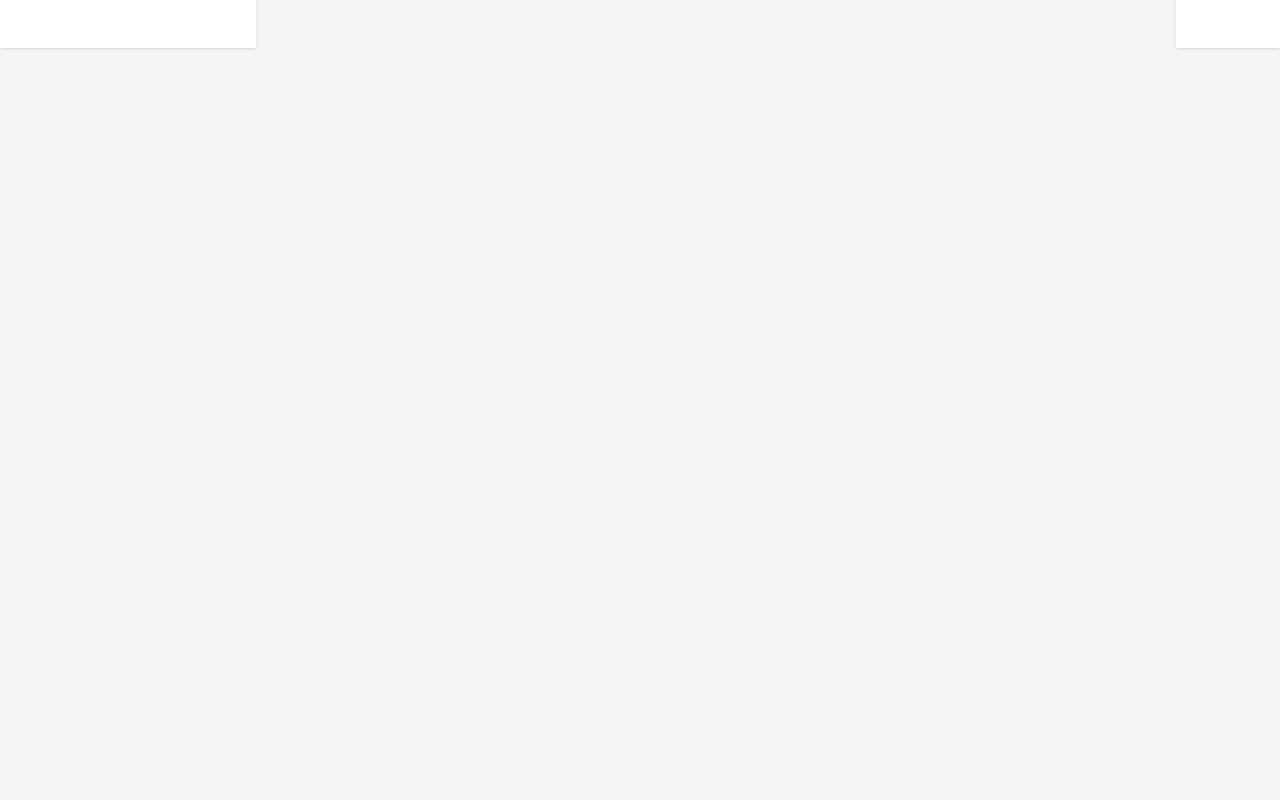
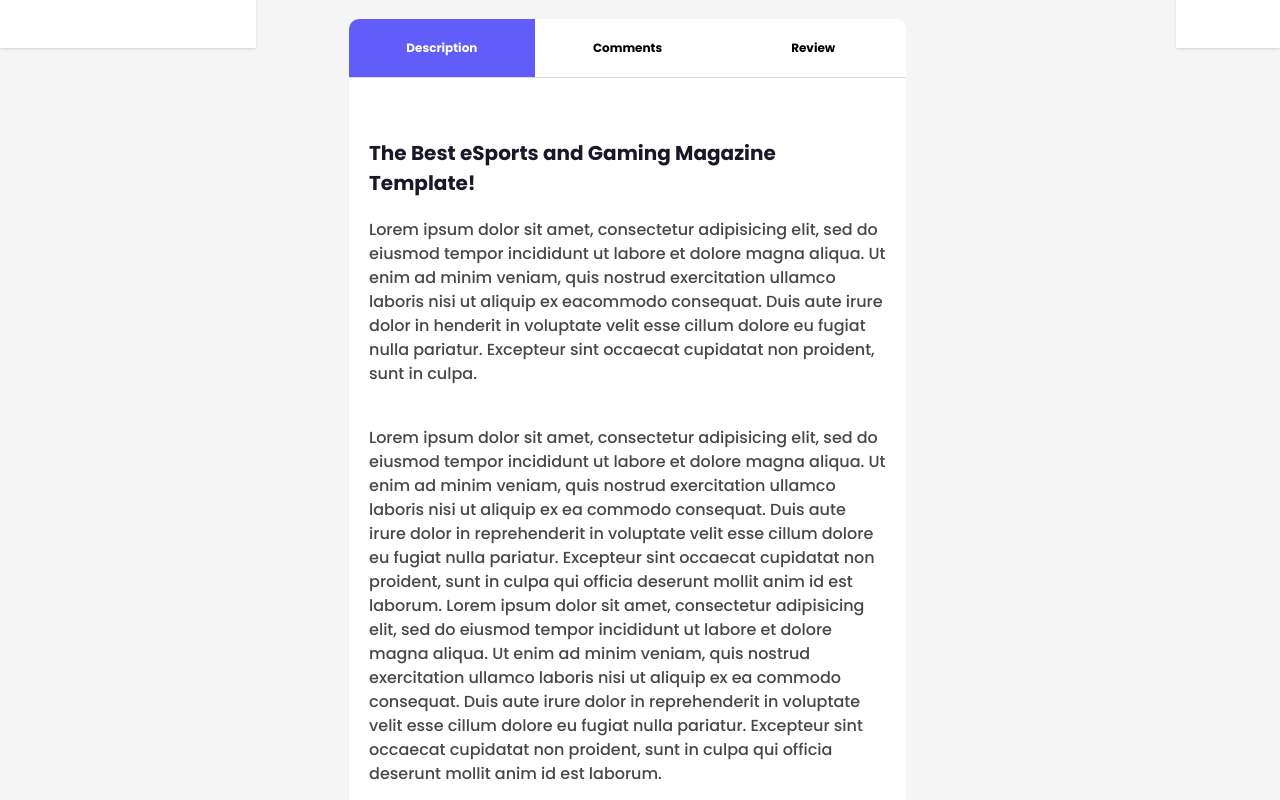
Before and after one commit to Dipokdas347250/social_media, a React (Vite) app: page /Product_Items in a window 1280 px wide. Shown: the part 840-1640 px from the top of the page. Before the commit the page ends 802 px from the top, so only its background shows below. Built offline with nearby package versions, Linux system fonts and the light colour scheme.

Commit message:
TabPanel add done in product items section

```diff
--- a/src/componentes/pages/product_Items/Product_Items_Details.jsx
+++ b/src/componentes/pages/product_Items/Product_Items_Details.jsx
@@ -1,9 +1,11 @@
 import React from 'react'
-import { FaArrowRight,FaArrowLeft  } from "react-icons/fa";
+import { FaArrowRight, FaArrowLeft } from "react-icons/fa";
 import rec from "../../../assets/rec.png"
 import rect0 from "../../../assets/rect0.png"
 import { FaStar } from "react-icons/fa";
 import { Link } from 'react-router';
+import { Tab, Tabs, TabList, TabPanel } from 'react-tabs';
+import "react-tabs/style/react-tabs.css";
 
 
 const Product_Items_Details = () => {
@@ -17,7 +19,7 @@ const Product_Items_Details = () => {
       <div className="flex gap-2.5 mt-6">
         <div className=" space-y-1.5 mt-42.5">
           <div className="py-2 px-4.25 bg-white flex justify-center rounded-[7px] text-[#23D2E2]">
-             <FaArrowRight/>
+            <FaArrowRight />
           </div>
           <div className="p-1.5 bg-white rounded-[10px] space-y-1">
             <img src={rec} alt="" />
@@ -26,11 +28,66 @@ const Product_Items_Details = () => {
           </div>
           <div className="py-2 px-4.25 bg-white flex justify-center rounded-[7px] text-[#23D2E2]">
 
-            <FaArrowLeft/>
+            <FaArrowLeft />
           </div>
         </div>
         <div className="w-[70%]">
           <img className='w-full' src={rect0} alt="" />
+          <div className="mt-25">
+            <Tabs>
+              <TabList className="flex justify-center border-b  border-[#D9D9D9] bg-white rounded-t-[10px]">
+                <Tab
+                  selectedClassName=" bg-[#615DFA] text-white"
+                  className=" w-[50%] flex justify-center items-center py-5 cursor-pointer outline-none text-[12px] text-black font-bold font-poppins gap-4 rounded-tl-[10px] "> Description</Tab>
+                <Tab
+                  selectedClassName=" bg-[#615DFA] text-white"
+                  className=" w-[50%] flex justify-center items-center py-5 cursor-pointer outline-none text-[12px] text-black font-bold font-poppins gap-4   ">Comments</Tab>
+                <Tab
+                  selectedClassName=" bg-[#615DFA] text-white"
+                  className=" w-[50%] flex justify-center items-center py-5 cursor-pointer outline-none text-[12px] text-black font-bold font-poppins gap-4 rounded-tr-[10px]  ">Review</Tab>
+
+              </TabList>
+
+
+              <TabPanel>
+                 <div className="pt-15 px-5 pb-43.5 bg-white rounded-b-[10px]">
+                    <h3 className='text-[20px] text-[#181828] font-bold font-poppins'>The Best eSports and Gaming Magazine Template!</h3>
+                    <p className='text-[16px] text-[#474747] font-medium font-poppins mt-5'>Lorem ipsum dolor sit amet, consectetur adipisicing elit, sed do eiusmod tempor incididunt ut labore et dolore magna aliqua. Ut enim ad minim veniam, quis nostrud exercitation ullamco laboris nisi ut aliquip ex eacommodo consequat. Duis aute irure dolor in henderit in voluptate velit esse cillum dolore eu fugiat nulla pariatur. Excepteur sint occaecat cupidatat non proident, sunt in culpa.</p>
+
+                    <p className='text-[16px] text-[#474747] font-medium font-poppins mt-10'>Lorem ipsum dolor sit amet, consectetur adipisicing elit, sed do eiusmod tempor incididunt ut labore et dolore magna aliqua. Ut enim ad minim veniam, quis nostrud exercitation ullamco laboris nisi ut aliquip ex ea commodo consequat. Duis aute irure dolor in reprehenderit in voluptate velit esse cillum dolore eu fugiat nulla pariatur. Excepteur sint occaecat cupidatat non proident, sunt in culpa qui officia deserunt mollit anim id est laborum. Lorem ipsum dolor sit amet, consectetur adipisicing elit, sed do eiusmod tempor incididunt ut labore et dolore magna aliqua. Ut enim ad minim veniam, quis nostrud exercitation ullamco laboris nisi ut aliquip ex ea commodo consequat. Duis aute irure dolor in reprehenderit in voluptate velit esse cillum dolore eu fugiat nulla pariatur. Excepteur sint occaecat cupidatat non proident, sunt in culpa qui officia deserunt mollit anim id est laborum.</p>
+
+                    <h3 className='text-[20px] text-[#181828] font-bold font-poppins mt-7.5'>356+ HTML Elements Library included</h3>
+                    <p className='text-[16px] text-[#474747] font-medium font-poppins mt-5'>Lorem ipsum dolor sit amet, consectetur adipisicing elit, sed do eiusmod tempor incididunt ut labore et dolore magna aliqua. Ut enim ad minim veniam, quis nostrud exercitation ullamco laboris nisi ut aliquip ex eacommodo consequat. Duis aute irure dolor in henderit in voluptate velit esse cillum dolore eu fugiat nulla pariatur. Excepteur sint occaecat cupidatat non proident, sunt in culpa.</p>
+                  </div>
+
+              </TabPanel>
+              <TabPanel>
+                 <div className="pt-15 px-5 pb-43.5 bg-white rounded-b-[10px]">
+                    <h3 className='text-[20px] text-[#181828] font-bold font-poppins'>The Best eSports and Gaming Magazine Template!</h3>
+                    <p className='text-[16px] text-[#474747] font-medium font-poppins mt-5'>Lorem ipsum dolor sit amet, consectetur adipisicing elit, sed do eiusmod tempor incididunt ut labore et dolore magna aliqua. Ut enim ad minim veniam, quis nostrud exercitation ullamco laboris nisi ut aliquip ex eacommodo consequat. Duis aute irure dolor in henderit in voluptate velit esse cillum dolore eu fugiat nulla pariatur. Excepteur sint occaecat cupidatat non proident, sunt in culpa.</p>
+
+                    <p className='text-[16px] text-[#474747] font-medium font-poppins mt-10'>Lorem ipsum dolor sit amet, consectetur adipisicing elit, sed do eiusmod tempor incididunt ut labore et dolore magna aliqua. Ut enim ad minim veniam, quis nostrud exercitation ullamco laboris nisi ut aliquip ex ea commodo consequat. Duis aute irure dolor in reprehenderit in voluptate velit esse cillum dolore eu fugiat nulla pariatur. Excepteur sint occaecat cupidatat non proident, sunt in culpa qui officia deserunt mollit anim id est laborum. Lorem ipsum dolor sit amet, consectetur adipisicing elit, sed do eiusmod tempor incididunt ut labore et dolore magna aliqua. Ut enim ad minim veniam, quis nostrud exercitation ullamco laboris nisi ut aliquip ex ea commodo consequat. Duis aute irure dolor in reprehenderit in voluptate velit esse cillum dolore eu fugiat nulla pariatur. Excepteur sint occaecat cupidatat non proident, sunt in culpa qui officia deserunt mollit anim id est laborum.</p>
+
+                    <h3 className='text-[20px] text-[#181828] font-bold font-poppins mt-7.5'>356+ HTML Elements Library included</h3>
+                    <p className='text-[16px] text-[#474747] font-medium font-poppins mt-5'>Lorem ipsum dolor sit amet, consectetur adipisicing elit, sed do eiusmod tempor incididunt ut labore et dolore magna aliqua. Ut enim ad minim veniam, quis nostrud exercitation ullamco laboris nisi ut aliquip ex eacommodo consequat. Duis aute irure dolor in henderit in voluptate velit esse cillum dolore eu fugiat nulla pariatur. Excepteur sint occaecat cupidatat non proident, sunt in culpa.</p>
+                  </div>
+
+              </TabPanel>
+              <TabPanel>
+                 <div className="pt-15 px-5 pb-43.5 bg-white rounded-b-[10px]">
+                    <h3 className='text-[20px] text-[#181828] font-bold font-poppins'>The Best eSports and Gaming Magazine Template!</h3>
+                    <p className='text-[16px] text-[#474747] font-medium font-poppins mt-5'>Lorem ipsum dolor sit amet, consectetur adipisicing elit, sed do eiusmod tempor incididunt ut labore et dolore magna aliqua. Ut enim ad minim veniam, quis nostrud exercitation ullamco laboris nisi ut aliquip ex eacommodo consequat. Duis aute irure dolor in henderit in voluptate velit esse cillum dolore eu fugiat nulla pariatur. Excepteur sint occaecat cupidatat non proident, sunt in culpa.</p>
+
+                    <p className='text-[16px] text-[#474747] font-medium font-poppins mt-10'>Lorem ipsum dolor sit amet, consectetur adipisicing elit, sed do eiusmod tempor incididunt ut labore et dolore magna aliqua. Ut enim ad minim veniam, quis nostrud exercitation ullamco laboris nisi ut aliquip ex ea commodo consequat. Duis aute irure dolor in reprehenderit in voluptate velit esse cillum dolore eu fugiat nulla pariatur. Excepteur sint occaecat cupidatat non proident, sunt in culpa qui officia deserunt mollit anim id est laborum. Lorem ipsum dolor sit amet, consectetur adipisicing elit, sed do eiusmod tempor incididunt ut labore et dolore magna aliqua. Ut enim ad minim veniam, quis nostrud exercitation ullamco laboris nisi ut aliquip ex ea commodo consequat. Duis aute irure dolor in reprehenderit in voluptate velit esse cillum dolore eu fugiat nulla pariatur. Excepteur sint occaecat cupidatat non proident, sunt in culpa qui officia deserunt mollit anim id est laborum.</p>
+
+                    <h3 className='text-[20px] text-[#181828] font-bold font-poppins mt-7.5'>356+ HTML Elements Library included</h3>
+                    <p className='text-[16px] text-[#474747] font-medium font-poppins mt-5'>Lorem ipsum dolor sit amet, consectetur adipisicing elit, sed do eiusmod tempor incididunt ut labore et dolore magna aliqua. Ut enim ad minim veniam, quis nostrud exercitation ullamco laboris nisi ut aliquip ex eacommodo consequat. Duis aute irure dolor in henderit in voluptate velit esse cillum dolore eu fugiat nulla pariatur. Excepteur sint occaecat cupidatat non proident, sunt in culpa.</p>
+                  </div>
+
+              </TabPanel>
+
+            </Tabs>
+          </div>
         </div>
         <div className="w-[30%]">
           <div className="p-7.5 bg-white rounded-[15px]">
@@ -44,11 +101,11 @@ const Product_Items_Details = () => {
               <div className="">
                 <h3 className='text-[24px] text-[#181828] font-semibold font-poppins text-center'>4.2/5</h3>
                 <div className="flex justify-center text-[#FCE730] ">
-                            <FaStar/>
-                            <FaStar/>
-                            <FaStar/>
-                            <FaStar/>
-                            <FaStar/>
+                  <FaStar />
+                  <FaStar />
+                  <FaStar />
+                  <FaStar />
+                  <FaStar />
                 </div>
               </div>
             </div>
```
Lines whose indentation alone changed are shown as unchanged.
